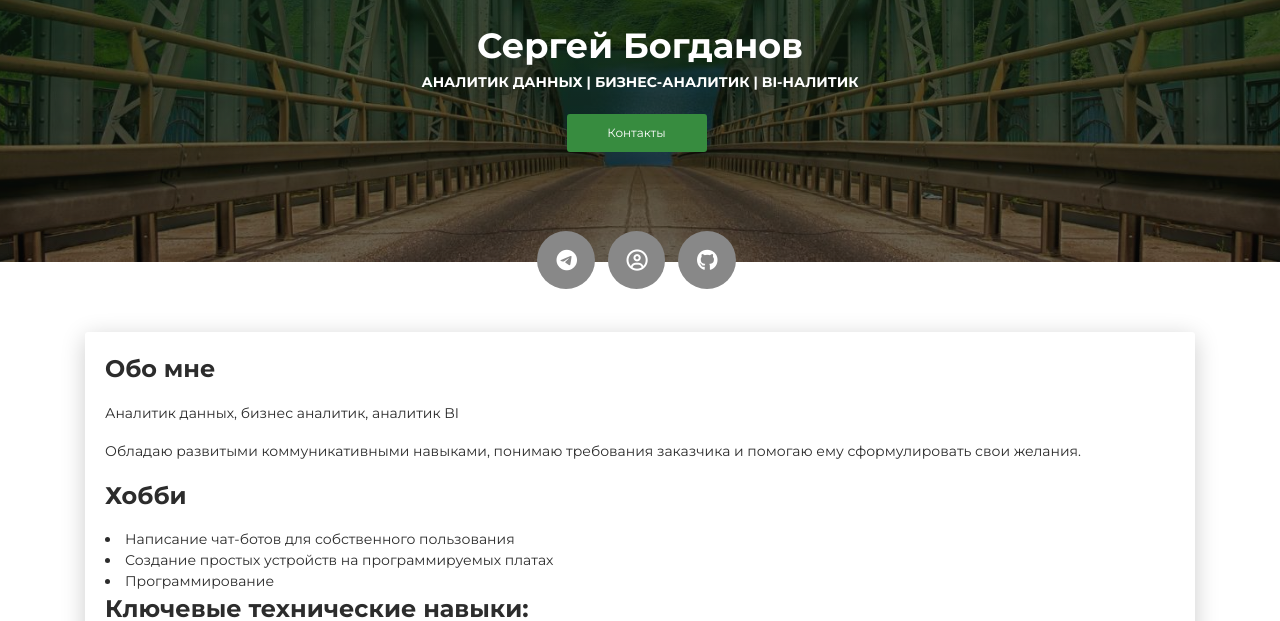
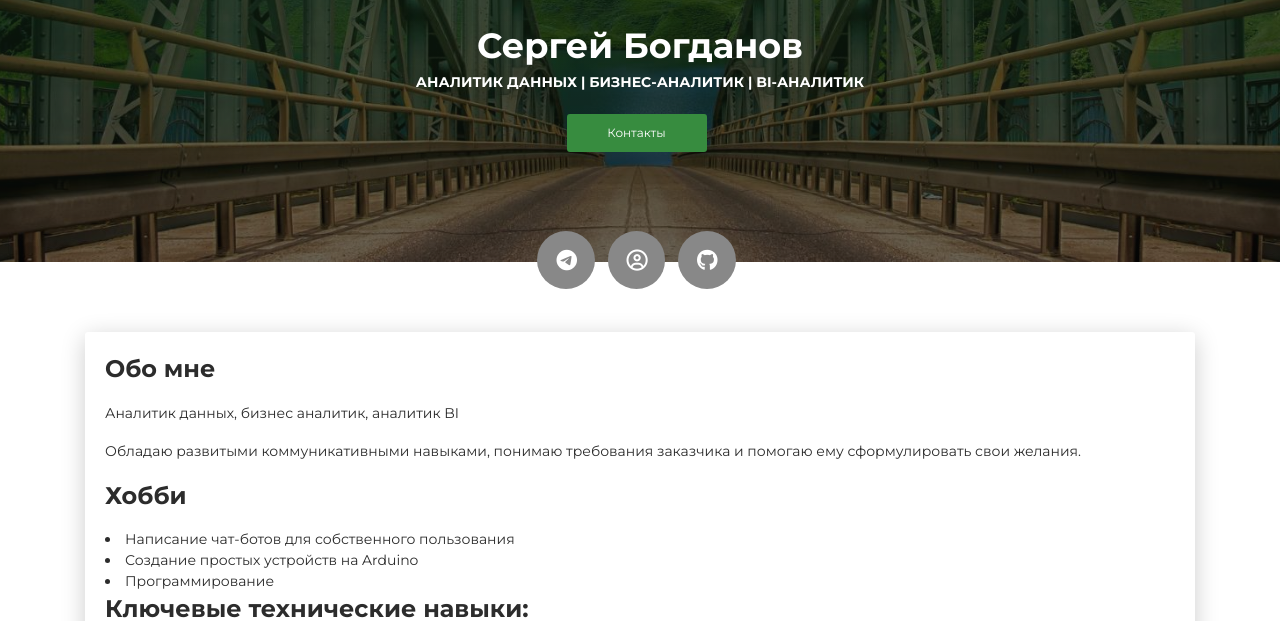
Before and after one commit to sevibogdanov/sevibogdanov.github.io, a plain HTML site: page index.html in a window 1280 px wide. Shown: the part 288-909 px from the top of the page. Drawn offline with Linux system fonts and the light colour scheme.

Commit message:
typo_correction

```diff
--- a/index.html
+++ b/index.html
@@ -50,7 +50,7 @@
         <div class="content-center">
           <div class="cc-profile-image"><a href="#"><img src="images/svb.jpg" alt="Image"/></a></div>
           <div class="h2 title">Сергей Богданов</div>
-          <p class="category text-white">Аналитик данных | бизнес-аналитик | BI-налитик</p>
+          <p class="category text-white">Аналитик данных | бизнес-аналитик | BI-аналитик</p>
             <a class="btn btn-primary smooth-scroll mr-2" href="#contact" data-aos="zoom-in" data-aos-anchor="data-aos-anchor">Контакты</a>
         </div>
       </div>
@@ -77,7 +77,7 @@
               <p>Обладаю развитыми коммуникативными навыками, понимаю требования заказчика и помогаю ему сформулировать свои желания.</p>
               <div class="h4 mt-0 title" >Хобби</div>
               <li>Написание чат-ботов для собственного пользования</li>
-              <li>Создание простых устройств на программируемых платах</li>
+              <li>Создание простых устройств на Arduino</li>
               <li>Программирование</li>
               <div class="h4 mt-0 title" >Ключевые технические навыки:</div>
             <ul>
```
